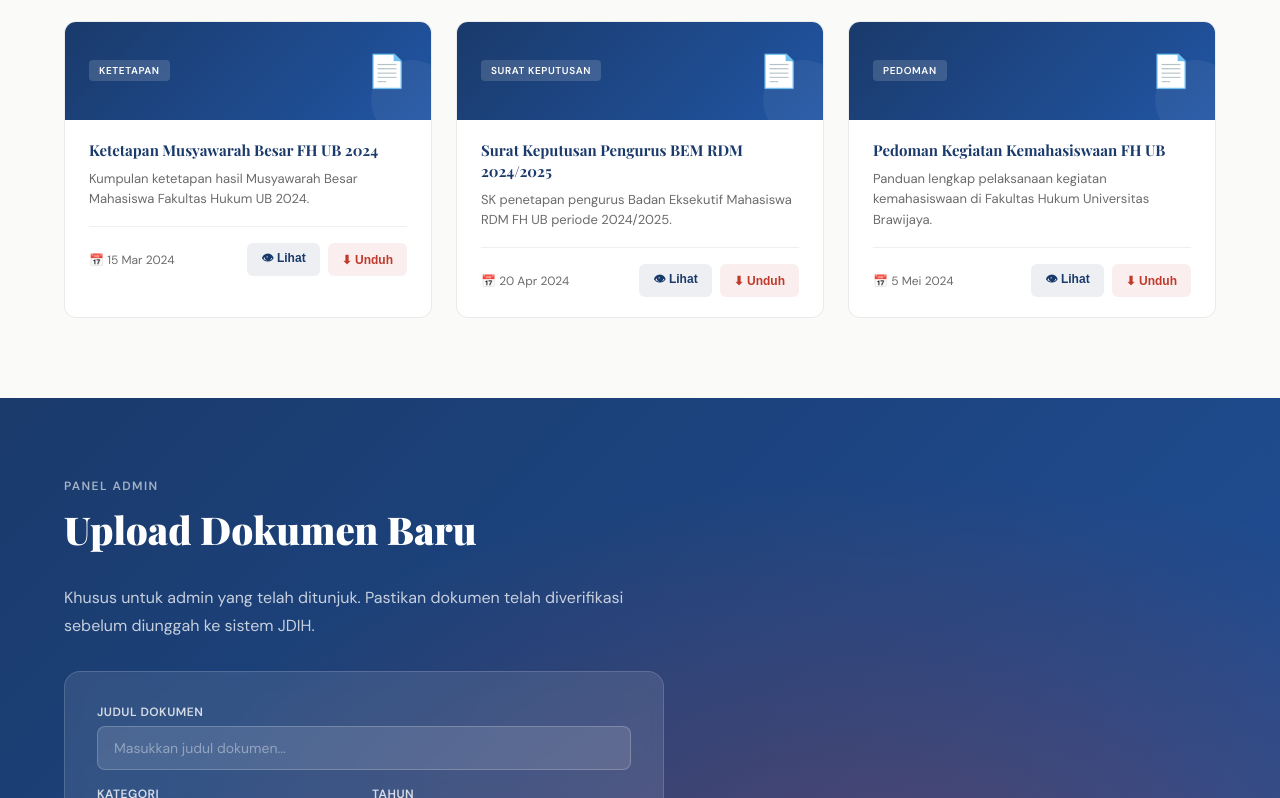
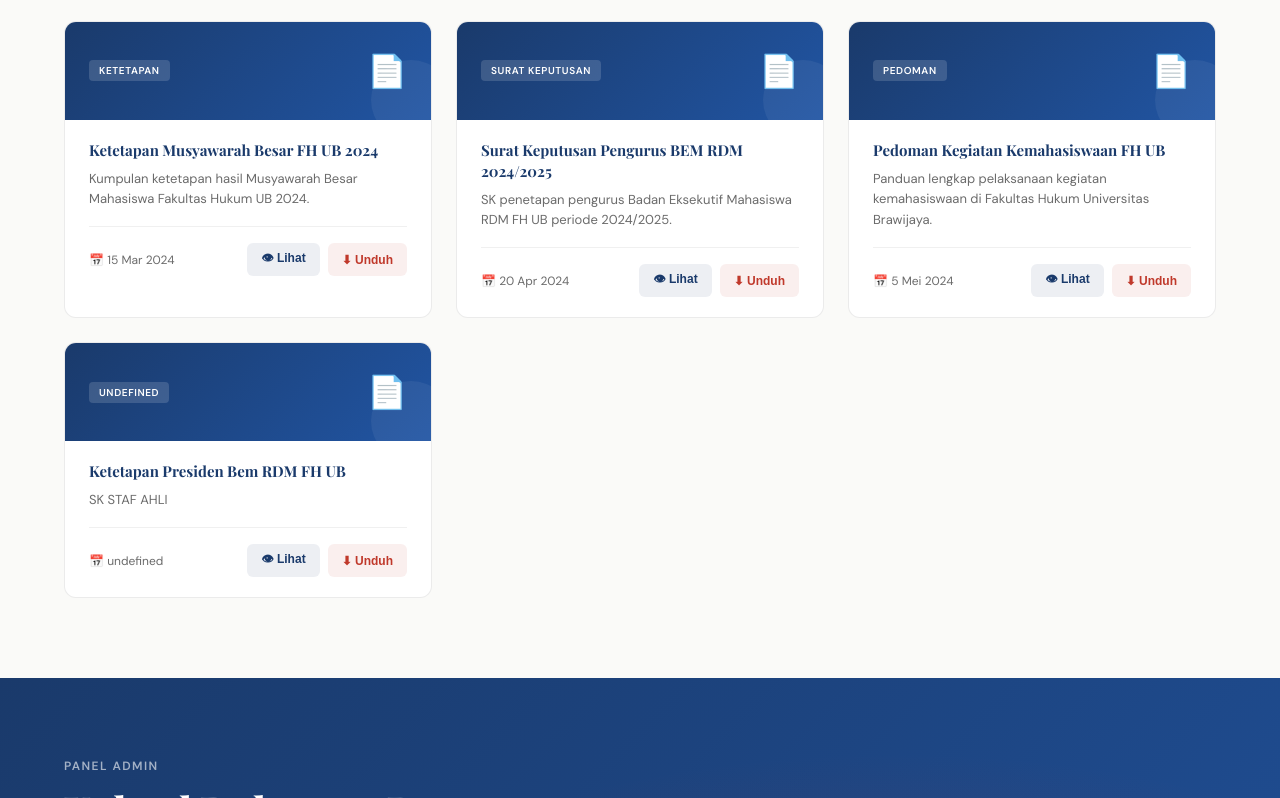
Before and after one commit to barqy29-star/jdih-bem-rdm-fh-ub, a plain HTML site: page index.html in a window 1280 px wide. Shown: the part 1771-2569 px from the top of the page. Drawn offline with nearby package versions, Linux system fonts and the light colour scheme.

Commit message:
Update index.html

```diff
--- a/index.html
+++ b/index.html
@@ -656,6 +656,7 @@
     { id: 4, title: 'Ketetapan Musyawarah Besar FH UB 2024', category: 'Ketetapan', year: 2024, desc: 'Kumpulan ketetapan hasil Musyawarah Besar Mahasiswa Fakultas Hukum UB 2024.', date: '15 Mar 2024', downloads: 167, file: null },
     { id: 5, title: 'Surat Keputusan Pengurus BEM RDM 2024/2025', category: 'Surat Keputusan', year: 2024, desc: 'SK penetapan pengurus Badan Eksekutif Mahasiswa RDM FH UB periode 2024/2025.', date: '20 Apr 2024', downloads: 203, file: null },
     { id: 6, title: 'Pedoman Kegiatan Kemahasiswaan FH UB', category: 'Pedoman', year: 2024, desc: 'Panduan lengkap pelaksanaan kegiatan kemahasiswaan di Fakultas Hukum Universitas Brawijaya.', date: '5 Mei 2024', downloads: 134, file: null },
+    {id: 7, title: 'Ketetapan Presiden Bem RDM FH UB', catagory: 'Ketetapan', year: 2025, desc: 'SK STAF AHLI'}
   ];
 
   let currentFilter = 'Semua';
```
